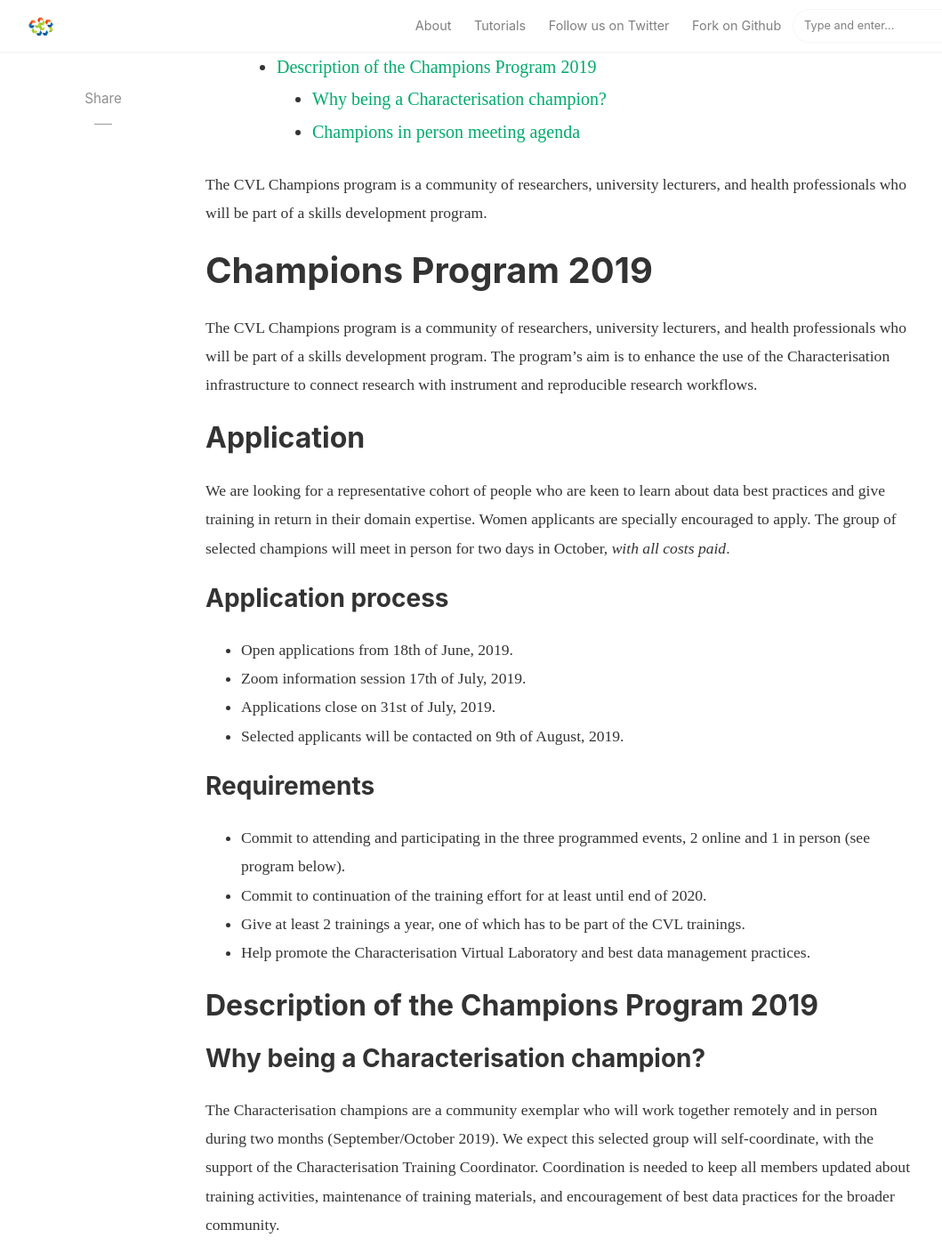
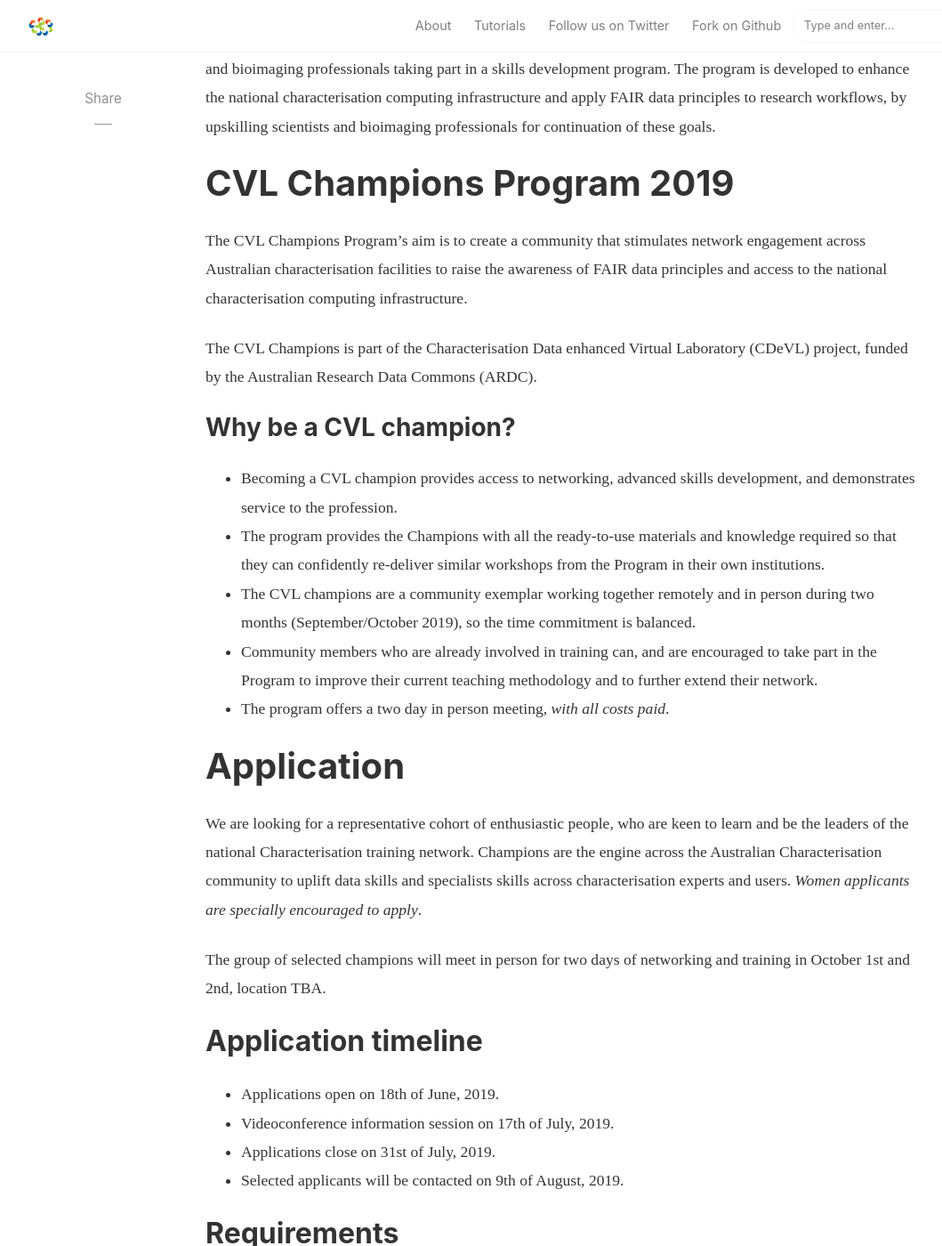
Before and after one commit to Characterisation-Virtual-Laboratory/CVL_Community, a Jekyll site: the page built from _posts/2019-05-04-champions.md, in a window 1280 px wide and 1400 px high, scrolled down 678 px. Shown: the whole window at 89% size, without its empty margins (54-1113 px from the left). Built offline with Jekyll 4.4.1, drawn with Linux system fonts in a browser that asks for light colours; nearby versions of some CDN libraries; comment, search, counter and statistics services are not loaded; some of the changed text lies outside the part shown.

Commit message:
update Champions program

```diff
--- a/_posts/2019-05-04-champions.md
+++ b/_posts/2019-05-04-champions.md
@@ -1,56 +1,66 @@
 ---
 layout: post
-title:  "Champions Program 2019"
+title:  "CVL Champions Program 2019"
 author: Paula
 categories: [ FAIR, champions]
 image: assets/images/team.jpg
 date: 2019-05-04 16:06:12 +1000
 featured: true
-beforetoc: "The CVL Champions program is a community of researchers, university lecturers, and health professionals who will be part of a skills development program."
 toc: true
 ---
-The CVL Champions program is a community of researchers, university lecturers,
-and health professionals who will be part of a skills development program.
+The Characterisation Virtual Laboratory (CVL) Champions are a community of researchers, university lecturers, and bioimaging professionals taking part in a skills development program. The program is developed to enhance the national characterisation computing infrastructure and apply FAIR data principles to research workflows, by upskilling scientists and bioimaging professionals for continuation of these goals.
 
-# Champions Program 2019
+# CVL Champions Program 2019
 
-The CVL Champions program is a community of researchers, university lecturers,
-and health professionals who will be part of a skills development program. The
-program's aim is to enhance the use of the Characterisation infrastructure
-to connect research with instrument and reproducible research workflows.
+The CVL Champions Program's aim is to create a community that stimulates network engagement across Australian characterisation facilities to raise the awareness of FAIR data principles and access to the national characterisation computing infrastructure.
 
-## Application
-We are looking for a representative cohort of people who are keen to learn about data best practices and give training in return in their domain expertise. Women applicants are specially encouraged to apply. The group of selected champions will meet in person for two days in October, *with all costs paid*.
+The CVL Champions is part of the Characterisation Data enhanced Virtual Laboratory (CDeVL) project, funded by the Australian Research Data Commons (ARDC).
 
-### Application process
+### Why be a CVL champion?
 
-* Open applications from 18th of June, 2019.
-* Zoom information session 17th of July, 2019.
+* Becoming a CVL champion provides access to networking, advanced skills development, and demonstrates service to the profession.
+* The program provides the Champions with all the ready-to-use materials and knowledge required so that they can confidently re-deliver similar workshops from the Program in their own institutions.
+* The CVL champions are a community exemplar working together remotely and in person during two months (September/October 2019), so the time commitment is balanced.
+* Community members who are already involved in training can, and are encouraged to take part in the Program to improve their current teaching methodology and to further extend their network.
+* The program offers a two day in person meeting, *with all costs paid*.
+
+# Application
+
+We are looking for a representative cohort of enthusiastic people, who are keen to learn and be the leaders of the national Characterisation training network. Champions are the engine across the Australian Characterisation community to uplift data skills and specialists skills across characterisation experts and users. *Women applicants are specially encouraged to apply*.
+
+The group of selected champions will meet in person for two days of networking and training in October 1st and 2nd, location TBA.
+
+## Application timeline
+
+* Applications open on 18th of June, 2019.
+* Videoconference information session on 17th of July, 2019.
 * Applications close on 31st of July, 2019.
 * Selected applicants will be contacted on 9th of August, 2019.
 
-### Requirements
+## Requirements
 
 * Commit to attending and participating in the three programmed events, 2 online and 1 in person (see program below).
-* Commit to continuation of the training effort for at least until end of 2020.
-* Give at least 2 trainings a year, one of which has to be part of the CVL trainings.
-* Help promote the Characterisation Virtual Laboratory and best data management practices.
+* Commit to continuation of the training effort for at least until the end of 2020.
+* Provide at least 2 trainings sessions a year, one of which has to be part of the CVL trainings.
+* Promote the Characterisation Virtual Laboratory and best data management practices. * All participants will get access the CVL infrastructure.
 
-## Description of the Champions Program 2019
+# CVL Champions agenda
 
-### Why being a Characterisation champion?
+1. Remote meeting 1 (teleconference), September 9th, 2019.
+To get to know the Champions we will allocate this time for each participant to present who they are, what they do, and their community.
+2. Remote meeting 2 (teleconference), September 23rd, 2019.
+Champions will prepare SMART goals around the future uptake of FAIR data principles in their work activities.
+3. In person meeting (Location TBA), October 1st and 2nd, 2019.
+  * General introduction covering the data life cycle, the FAIR principles and a definition of data stewardship.
+  * Evidence based teaching practices.
+  * Introduction to the CVL Desktop.
+  * Stories and case studies of CVL users.
+  * Get started preparing open access materials for the Characterisation community.
+4. After the in person event, CVL Champions will have time to plan training activities for the coming months. CVL Champions are encouraged to self-coordinate, with the support of the Characterisation Training Coordinator.
+5. CVL Champions are in charge to keep all members updated about training activities, maintenance of training materials, and encouragement of best data practices for the broader community.
 
-The Characterisation champions are a community exemplar who will work together remotely and in person during two months (September/October 2019). We expect this selected group will self-coordinate, with the support of the Characterisation Training Coordinator. Coordination is needed to keep all members updated about training activities, maintenance of training materials, and encouragement of best data practices for the broader community.
+### Got questions?
 
-### Champions in person meeting agenda
-Champions will have 2 online meetings prior the in-person event to set SMART goals.
-* Zoom meetings and discussion, September 9th and 23rd, 2019.
-The group of selected champions will meet in person, *with all costs paid*,
- for an introductory training program of 2 days.
-* In person workshop October 1st and 2nd, 2019. Location TBA
+Please contact the [Characterisation Training Coordinator](mailto:p.martinez@uq.edu.au).
 
-The program for the in-person meeting will be:
-* General introduction covering the data life cycle, the FAIR principles and a definition of data stewardship and data stewards.
-* Stories of CVL users.
-* All participants will get on board to use the CVL if they haven't yet.
-* Get started preparing open access materials for the Characterisation community.
+Last updated on May 15th, 2019
```
